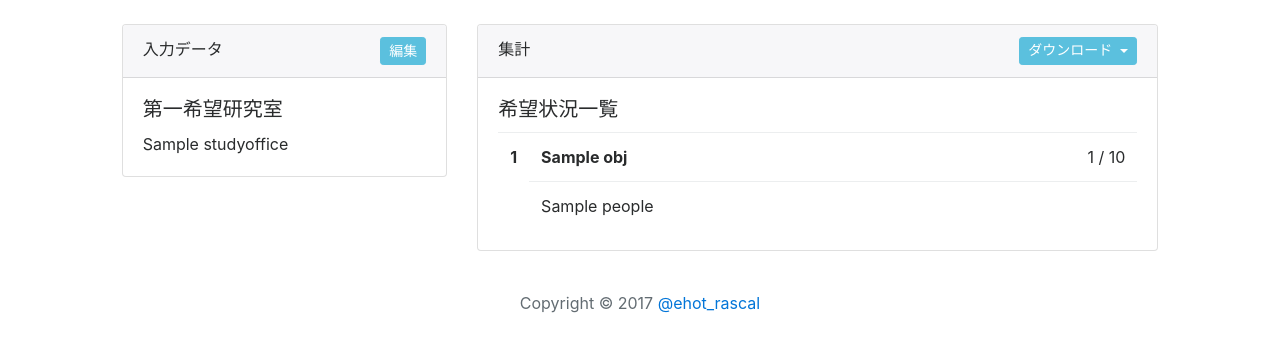
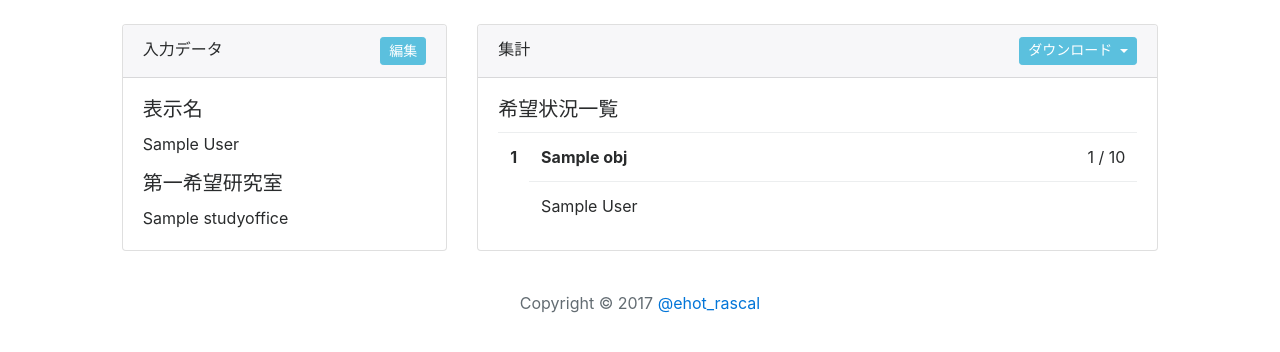
Before and after one commit to pddg/lab_questionnaire, a Django app: template src/lab_questionnaire/templates/questionnaire/top_page.html in a window 1280 px wide. Shown: the part 56-408 px from the top of the page. Run offline with Django 3.2, Linux system fonts and the light colour scheme; a user stored in the database is signed in; tables that the repository leaves empty hold one stand-in row (values such as "Sample post"); the template is opened without the code that fills it: most values are stand-ins (such as "Sample title", 1, 10 or a date in 2020); some libraries are stand-ins or nearby versions.

Commit message:
[add] 表示名機能の追加

```diff
--- a/src/lab_questionnaire/accounts/models.py
+++ b/src/lab_questionnaire/accounts/models.py
@@ -24,6 +24,7 @@ class MyUser(AbstractBaseUser, PermissionsMixin):
     date_joined = models.DateTimeField(auto_now_add=True)
 
     # アンケートデータ
+    display_name = models.CharField(max_length=16, null=True, blank=True, verbose_name=u"表示名", help_text=u"集計ページで学生IDの代わりに表示されます。（任意）")
     gpa = models.FloatField(default=0, verbose_name=u"GPA")
     first_choice = models.ForeignKey(StudyOffice, related_name="first_choiced_user",
                                      null=True, blank=True, on_delete=models.SET_NULL, verbose_name=u"第一希望研究室")
--- a/src/lab_questionnaire/questionnaire/views.py
+++ b/src/lab_questionnaire/questionnaire/views.py
@@ -17,7 +17,7 @@ class TopPageView(ListView):
 
 class EditProfileView(UpdateView):
     template_name = "questionnaire/edit_profile.html"
-    fields = ("first_choice",)
+    fields = ("display_name", "first_choice")
 
     def get_object(self, queryset=None):
         return self.request.user
--- a/src/lab_questionnaire/templates/questionnaire/top_page.html
+++ b/src/lab_questionnaire/templates/questionnaire/top_page.html
@@ -10,6 +10,14 @@
                         <a href="{% url 'edit_profile' %}" class="btn btn-sm btn-info float-right">編集</a>
                     </div>
                     <div class="card-block">
+                        <h5 class="card-title">表示名</h5>
+                        <p class="card-text">
+                            {% if user.display_name %}
+                                {{ user.display_name }}
+                            {% else %}
+                                なし（学生ID）
+                            {% endif %}
+                        </p>
                         <h5 class="card-title">第一希望研究室</h5>
                         <p class="card-text">
                             {% if user.first_choice %}
@@ -53,7 +61,11 @@
                                 <tr>
                                     <td colspan="2">
                                         {% for people in obj.first_choiced_user.all %}
-                                            {{ people }}
+                                            {% if people.display_name %}
+                                                {{ people.display_name }}
+                                            {% else %}
+                                                {{ people.student_number }}
+                                            {% endif %}
                                         {% empty %}
                                             （希望者なし）
                                         {% endfor %}
```
Also changed, not shown: src/lab_questionnaire/accounts/migrations/0003_myuser_display_name.py (added).
